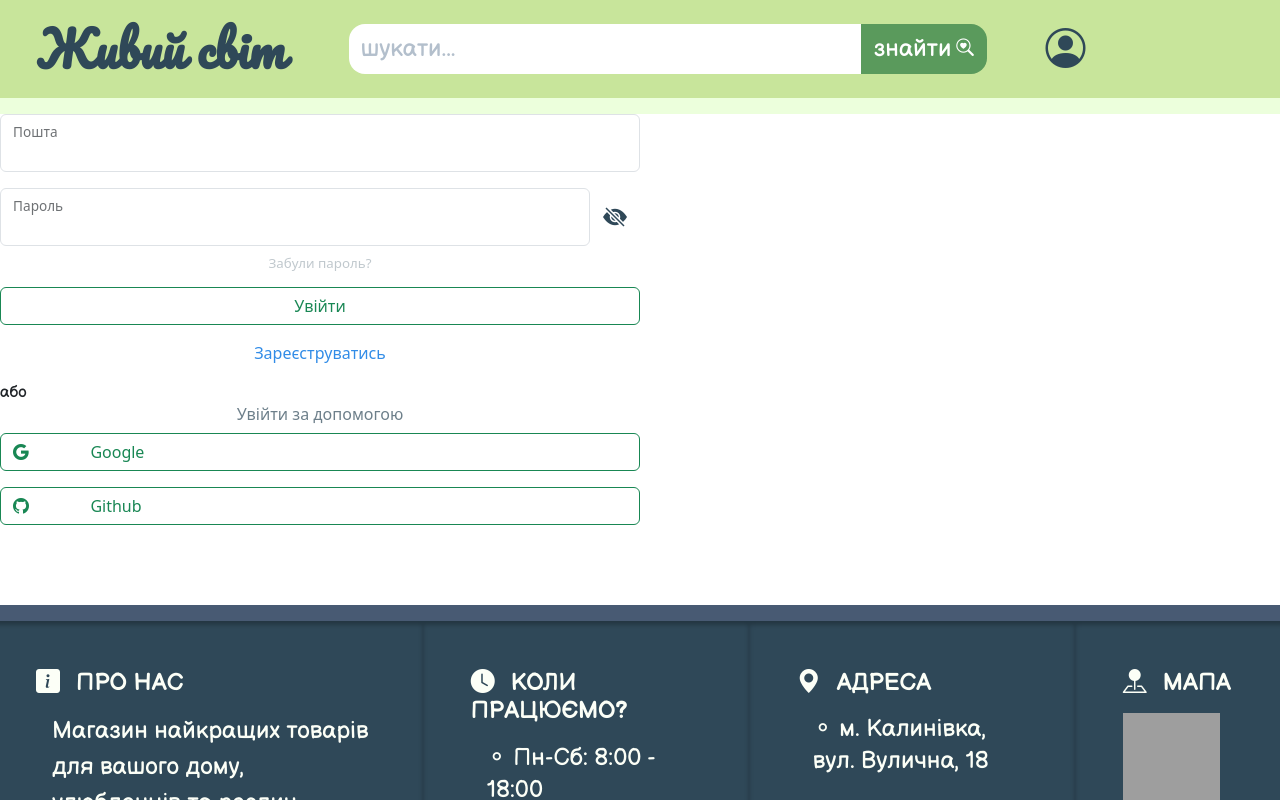
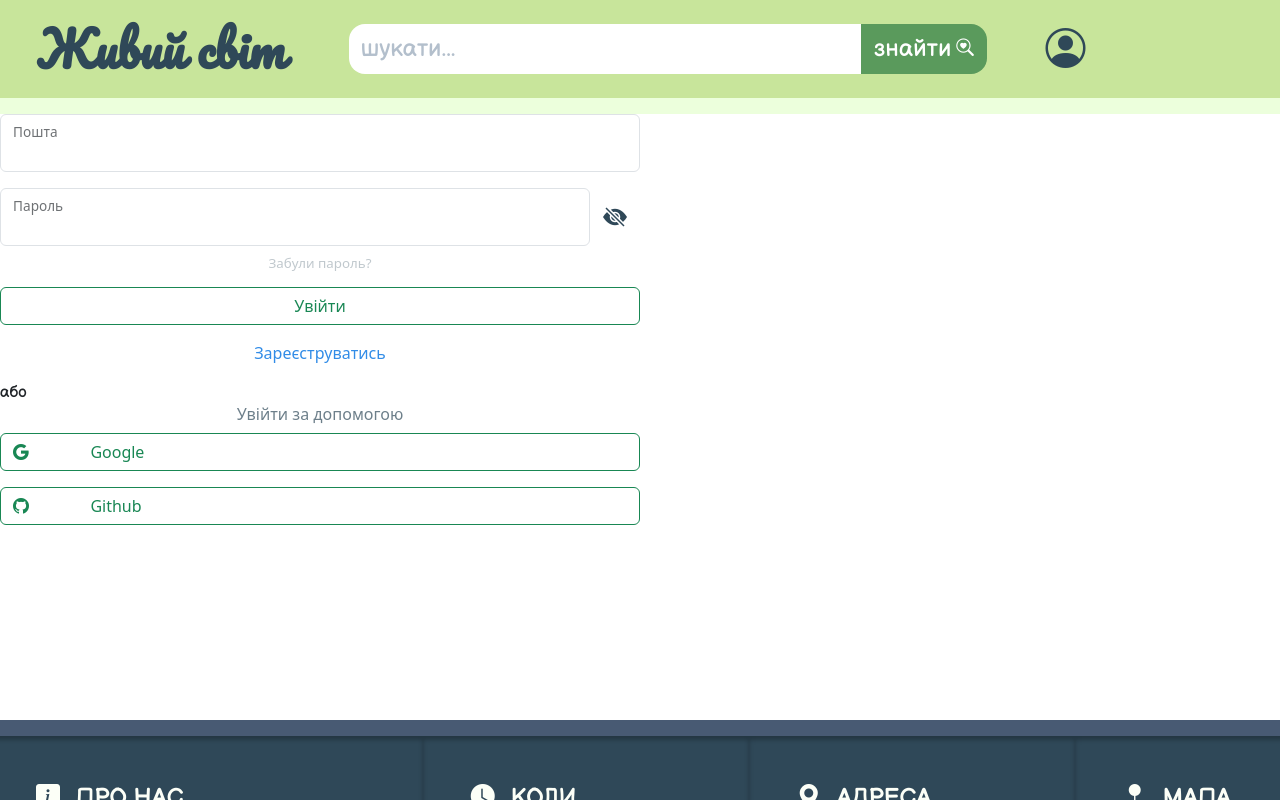
Before and after one commit to bbchk/live, a Next.js app in the folder front/: page /auth/signin in a window 1280 px wide. Shown: the top 800 px of the page. Built offline with nearby package versions, Linux system fonts and the light colour scheme; no server answers; grey boxes are pictures that could not be loaded.

Commit message:
fixup! Styles update

```diff
--- a/front/styles/globals.scss
+++ b/front/styles/globals.scss
@@ -50,3 +50,7 @@ body {
   color: rgba($color-daslgrey, 0.3) !important;
   pointer-events: none;
 }
+
+.min-vh-80 {
+  min-height: 80vh;
+}
```
